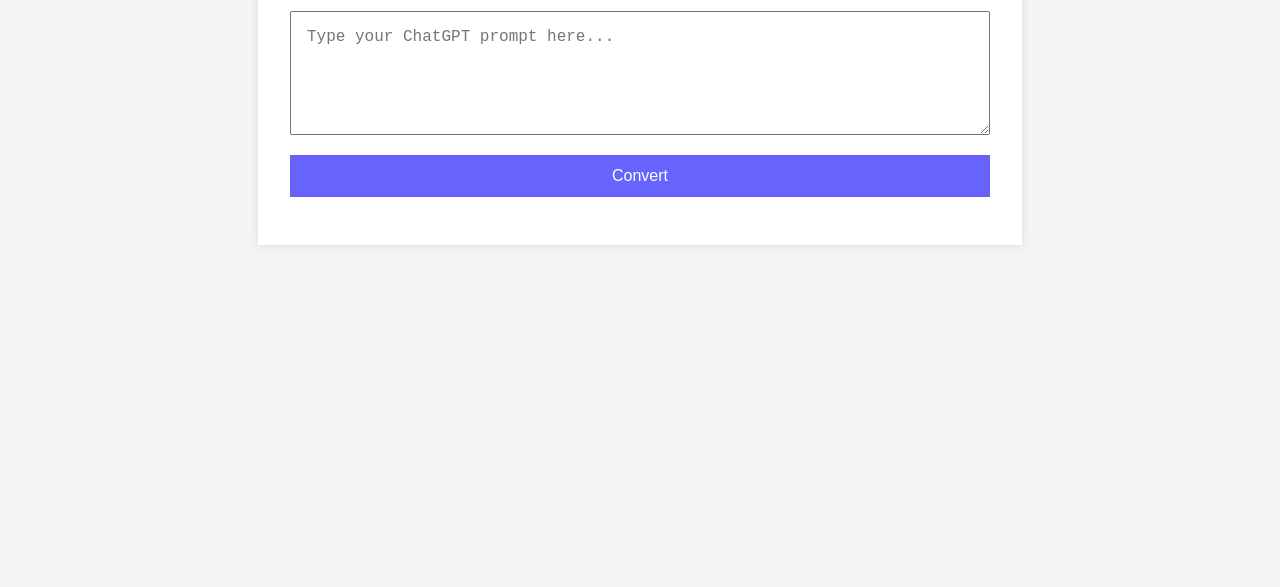
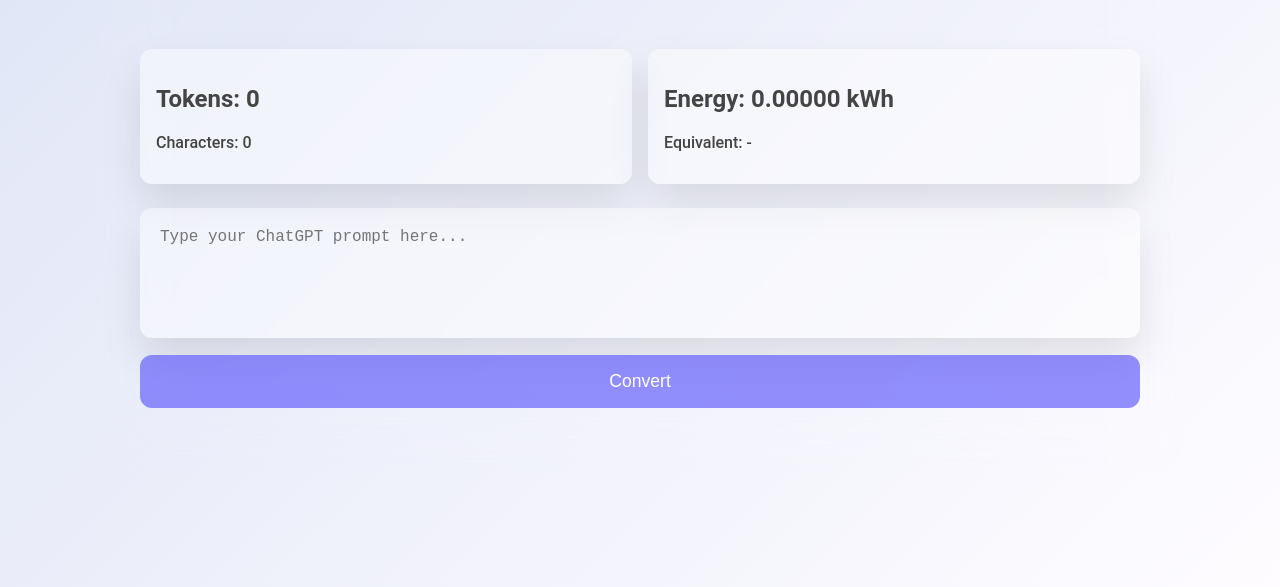
Before and after one commit to daizhuwu/Functions, a plain HTML site: page index.html in a window 1280 px wide. Shown: the part 229-816 px from the top of the page. Drawn offline with Linux system fonts and the light colour scheme.

Commit message:
Updated css

```diff
--- a/asset/style.css
+++ b/asset/style.css
@@ -1,63 +1,95 @@
 
 body {
-	font-family: Arial, sans-serif;
-	background: #f4f4f4;
-	margin: 0;
-	padding: 0;
+	font-family: 'Roboto', sans-serif;
+	background: linear-gradient(135deg, #dee4f6, #fefcff);
+	min-height: 100vh;
+	display: flex;
+	justify-content: center;
+	align-items: center;
   }
 
   .container {
-	max-width: 700px;
-	margin: auto;
-	background: white;
-	padding: 2rem;
-	box-shadow: 0 0 10px rgba(0,0,0,0.1);
+	/* background: rgba(255, 255, 255, 0.45);
+	box-shadow: 0 20px 40px rgba(0, 0, 0, 0.1); */
+	backdrop-filter: blur(30px);
+	-webkit-backdrop-filter: blur(30px);
+	border-radius: 24px;
+	padding: 2.5rem;
+	width: 1000px;
   }
 
   h1 {
 	text-align: center;
 	margin-bottom: 1rem;
+	font-family: 'Outfit', sans-serif;
+	margin-bottom: 2em;
+  }
+
+  h2 {
+	text-align: left;
+  }
+
+  .stat p {
+	text-align: left;
   }
 
   .stats {
 	display: flex;
 	justify-content: space-between;
 	flex-wrap: wrap;
+	gap: 1rem;
   }
 
   .stat {
 	flex: 1 1 45%;
-	margin-bottom: 1rem;
+	background: #f6f8ff;
+	border-radius: 12px;
+	padding: 1rem;
+	text-align: center;
+	color: #444;
+	font-weight: 500;
+	background: rgba(255, 255, 255, 0.45);
+	box-shadow: 0 20px 40px rgba(0, 0, 0, 0.1);
   }
 
   textarea {
 	width: 100%;
-	padding: 1rem;
+	padding: 1.25rem;
 	font-size: 1rem;
-	margin-top: 1rem;
-	margin-bottom: 1rem;
+	border-radius: 12px;
+	border: 0px solid #ccc;
+	resize: none;
 	box-sizing: border-box;
+	background: #fcfcfc;
+	margin-bottom: 0.8rem;
+	margin-top: 1.5rem;
+	background: rgba(255, 255, 255, 0.45);
+	box-shadow: 0 20px 40px rgba(0, 0, 0, 0.1);
   }
 
   button {
-	display: block;
+	background: rgba(103, 99, 252, 0.7);
+	backdrop-filter: blur(10px);
+	border: none;
+	border-radius: 12px;
+	padding: 1rem;
+	color: white;
+	font-size: 1.1rem;
+	cursor: pointer;
+	transition: background 0.3s ease;
 	width: 100%;
-	padding: 0.75rem;
-	font-size: 1rem;
-	background-color: #6763FC;
-	color: white;
-	border: none;
-	cursor: pointer;
   }
 
   button:hover {
-	background-color: #a9a6f9;
+	background-color: #837ffd;
   }
 
   .result {
-	margin-top: 1rem;
-	font-weight: bold;
+	margin-top: 1.5rem;
+	font-weight: 600;
 	text-align: center;
+	font-size: 1.1rem;
+	color: #333;
   }
 
   @media (max-width: 600px) {
```
Also changed, not shown: 1 other file.
